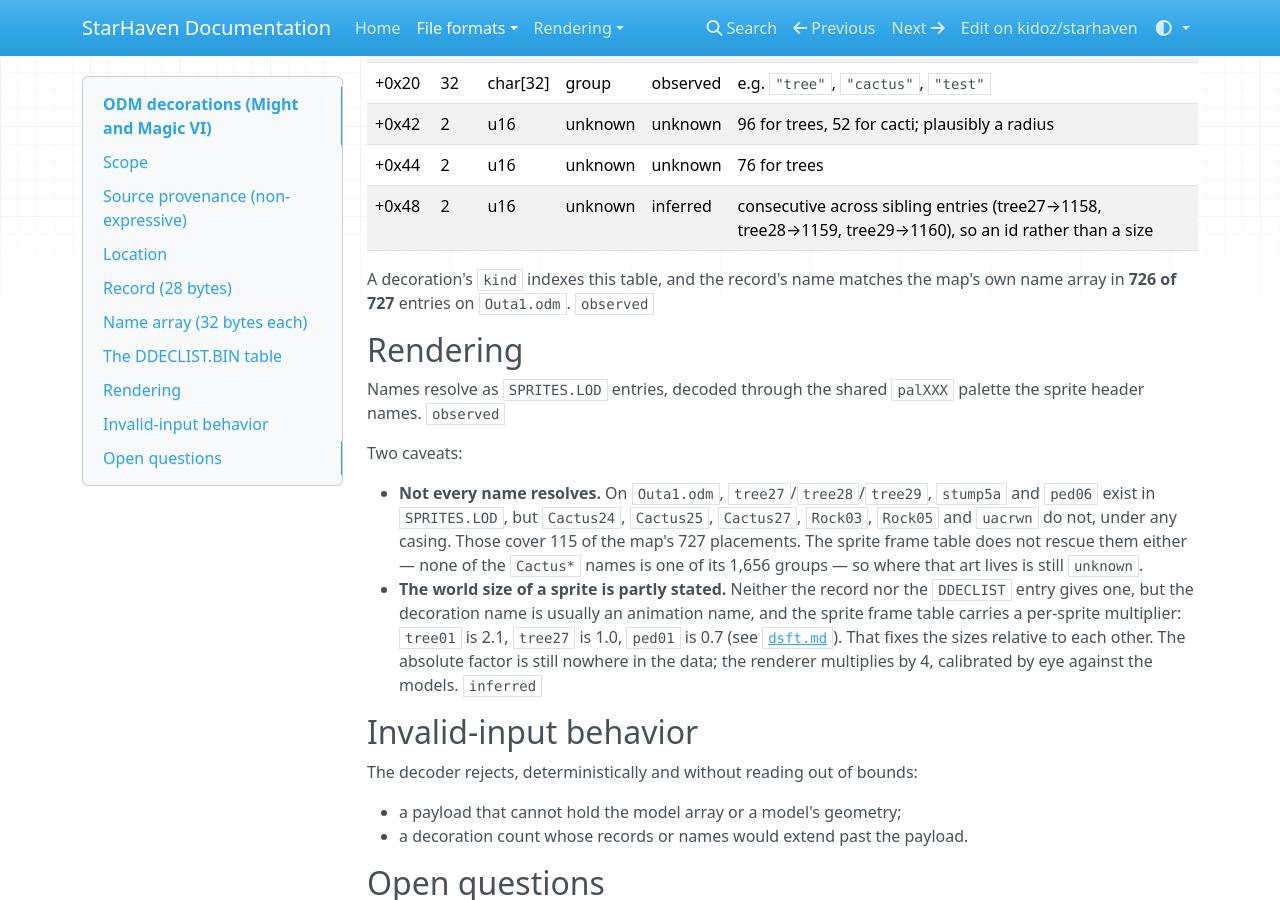
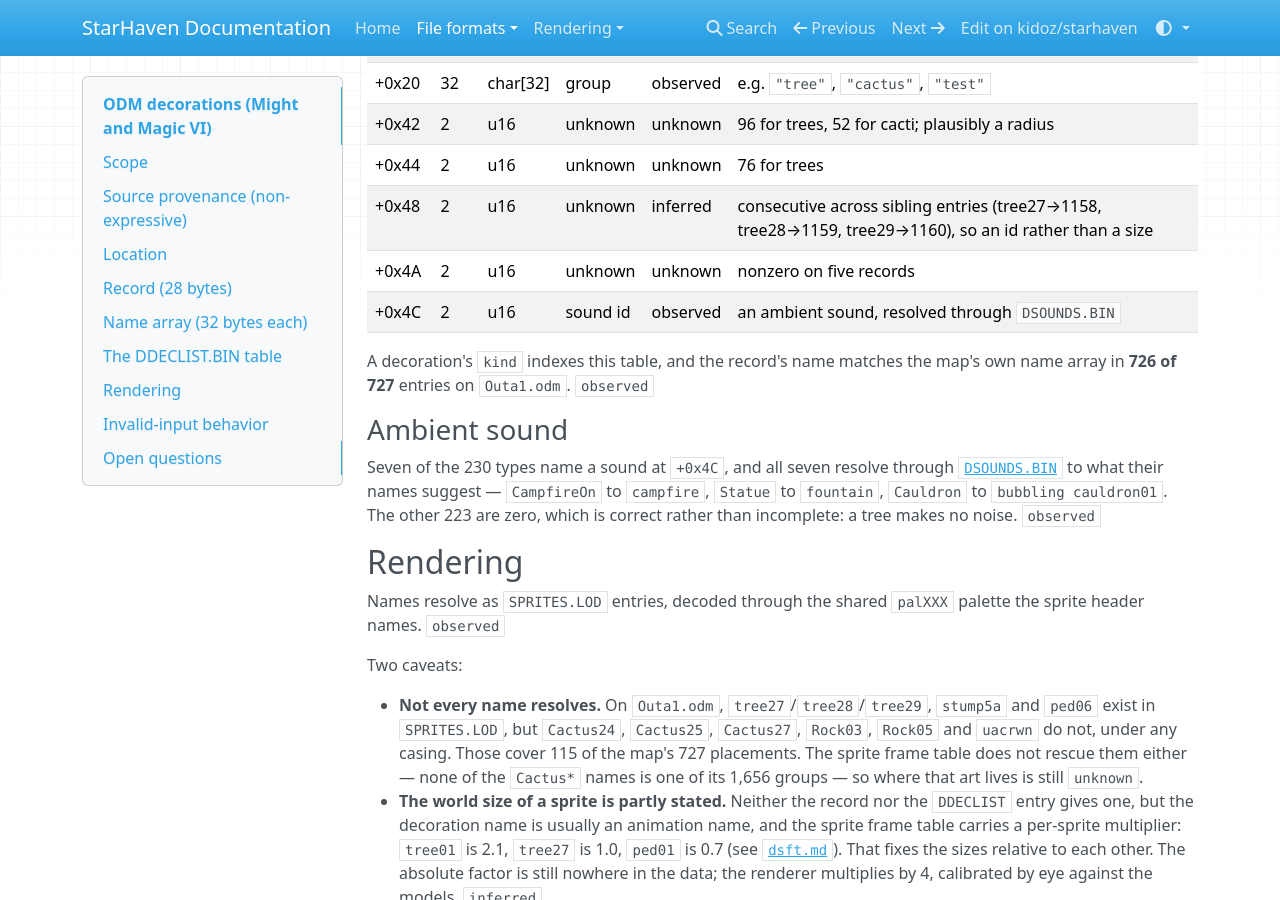
Before and after one commit to kidoz/starhaven, an MkDocs documentation site: the page built from docs/formats/odm-decorations.md, in a window 1280 px wide and 900 px high, scrolled down 1791 px. Built offline with MkDocs 1.6.1, drawn with Linux system fonts in a browser that asks for light colours; nearby versions of some CDN libraries.

Commit message:
Document the sound table

```diff
--- a/docs/formats/odm-decorations.md
+++ b/docs/formats/odm-decorations.md
@@ -77,9 +77,19 @@ header, a zlib stream, then a `u32` count and 230 fixed 80-byte records.
 | +0x42 | 2 | u16 | unknown | unknown | 96 for trees, 52 for cacti; plausibly a radius |
 | +0x44 | 2 | u16 | unknown | unknown | 76 for trees |
 | +0x48 | 2 | u16 | unknown | inferred | consecutive across sibling entries (tree27→1158, tree28→1159, tree29→1160), so an id rather than a size |
+| +0x4A | 2 | u16 | unknown | unknown | nonzero on five records |
+| +0x4C | 2 | u16 | sound id | observed | an ambient sound, resolved through `DSOUNDS.BIN` |
 
 A decoration's `kind` indexes this table, and the record's name matches the
 map's own name array in **726 of 727** entries on `Outa1.odm`. `observed`
+
+### Ambient sound
+
+Seven of the 230 types name a sound at `+0x4C`, and all seven resolve through
+[`DSOUNDS.BIN`](dsounds.md) to what their names suggest — `CampfireOn` to
+`campfire`, `Statue` to `fountain`, `Cauldron` to `bubbling cauldron01`. The
+other 223 are zero, which is correct rather than incomplete: a tree makes no
+noise. `observed`
 
 ## Rendering
 
--- a/mkdocs.yml
+++ b/mkdocs.yml
@@ -33,6 +33,7 @@ nav:
       - Monster table: formats/dmonlist.md
       - Design data tables: formats/text-tables.md
       - Sprite frame table: formats/dsft.md
+      - Sound table: formats/dsounds.md
       - VID containers: formats/vid.md
       - Smacker video: formats/smacker.md
       - Sound archive: formats/snd.md
```
Also changed, not shown: README.md (+7 -0 lines).
